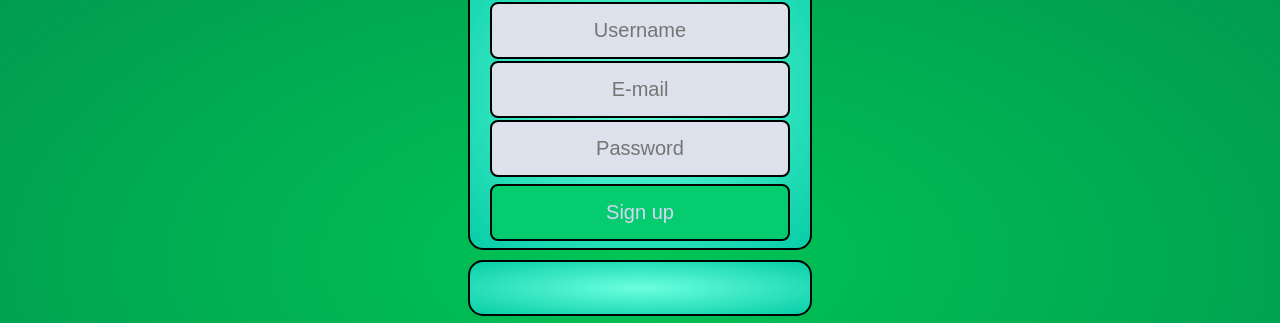
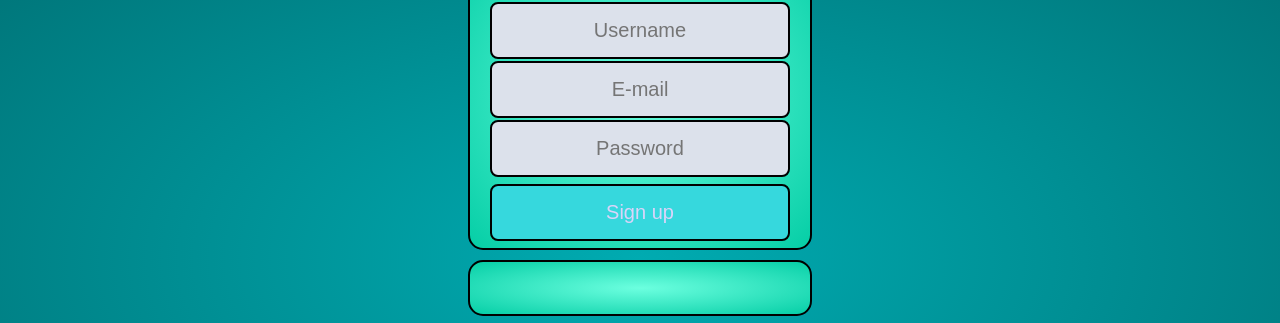
Before and after one commit to dricky23/Lock-et, a website built with Vite: page index.html in a window 1280 px wide. Shown: the part 78-401 px from the top of the page. Built offline with nearby package versions, Linux system fonts and the light colour scheme; no server answers.

Commit message:
Update index.css

```diff
--- a/index.css
+++ b/index.css
@@ -1,7 +1,7 @@
 html, body {
     margin: 0;
     padding: 0;
-    background: radial-gradient(#00c555,#01974f );
+    background: radial-gradient(#00ABB1,#007276 );
     color: #dad4f9;
     user-select: none;
     font-family: cursive;
@@ -38,7 +38,7 @@ h2 {
     font-weight: bolder;
 }
 .log-btn {
-    background-color: #05cc6f ;
+    background-color: #36D8DD ;
     color: #dad4f9;
     margin-top: 6.5px;
     margin-bottom: 6.5px;
@@ -87,6 +87,9 @@ ul li {
     text-align: center;
     box-shadow: 0px 1px 4px rgba(0, 0, 0, 0.2);
 }
+li {
+    border: black 2px solid;
+}
 ul li:hover {
     background-color: #F9879E;
     cursor: pointer;
@@ -95,7 +98,7 @@ ul li:hover {
     margin-bottom: 8px;
 }
 .log-btn:hover {
-
+    background-color: #079ca1;
     cursor: pointer;
 
 }
```
